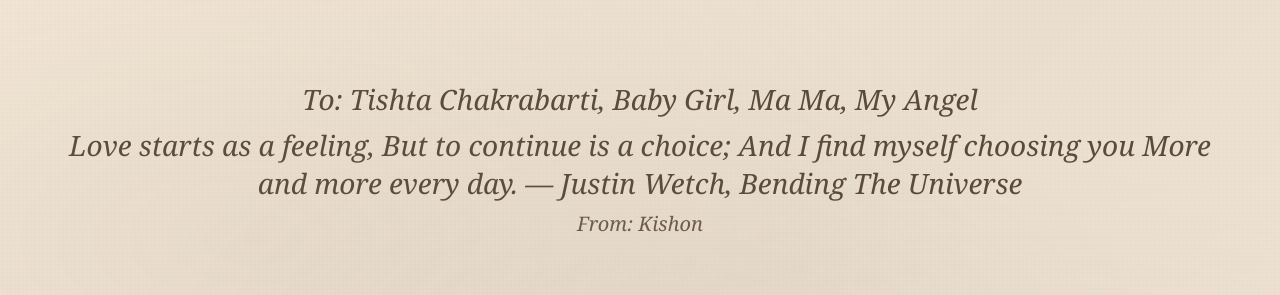
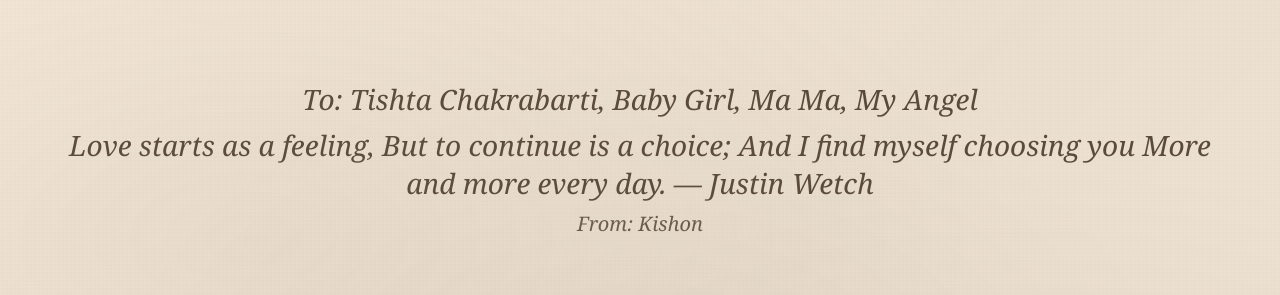
Before and after one commit to kishonsd/anniversary, a plain HTML site: page index.html in a window 1280 px wide. Both pictures are taken after a click on the button "Continue". Shown: the top 295 px of the page. Drawn offline with Linux system fonts and the light colour scheme.

Commit message:
small change

```diff
--- a/index.html
+++ b/index.html
@@ -277,7 +277,7 @@
                     But to continue is a choice;
                     And I find myself choosing you
                     More and more every day.
-                — Justin Wetch, Bending The Universe</div>
+                — Justin Wetch</div>
                 <div class="letter-from">From: Kishon</div>
             </div>
 
```
